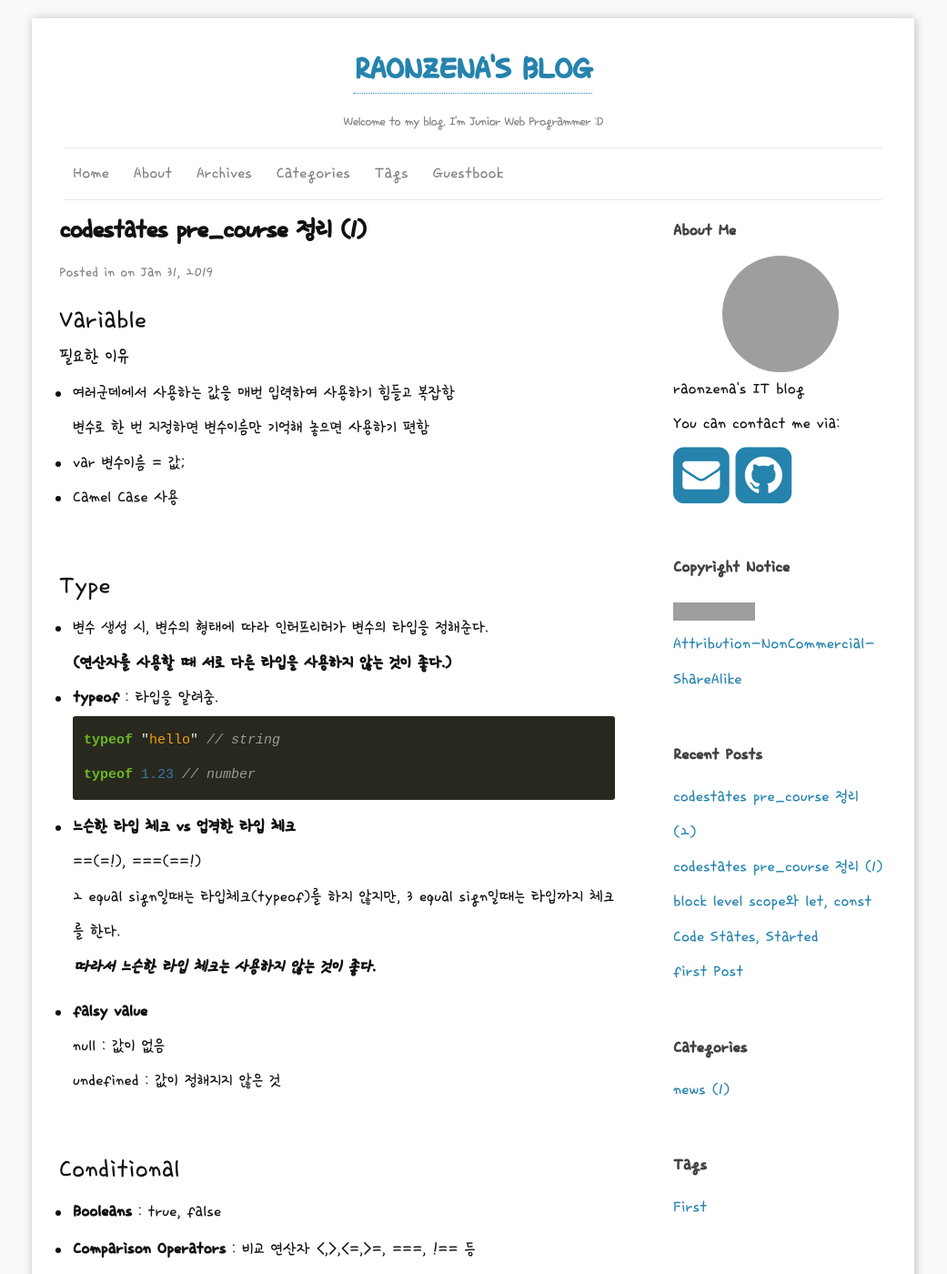
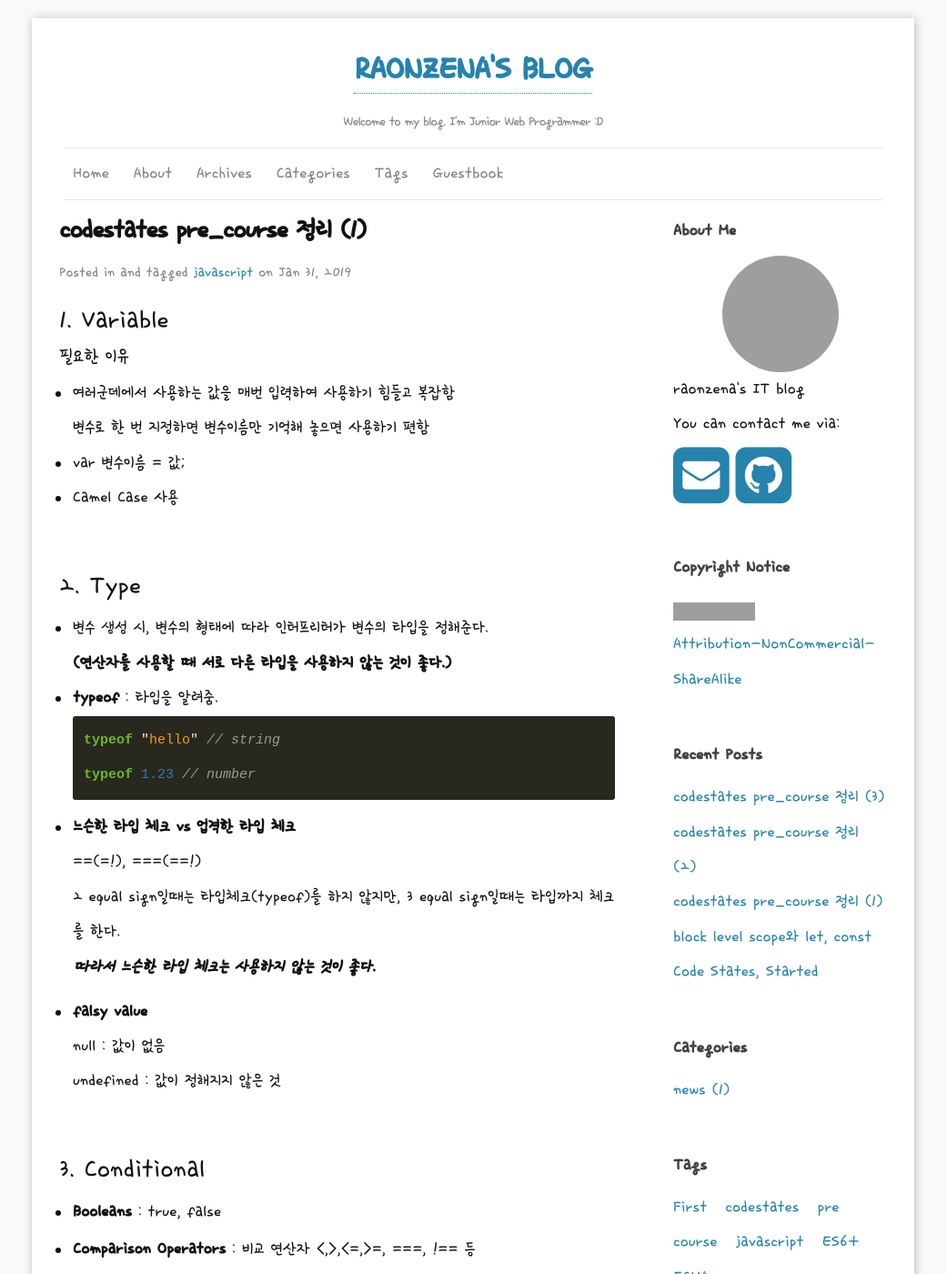
Before and after one commit to raonzena/raonzena.github.io, a Jekyll site: the page built from _posts/2019-01-31-04-fourth-post.markdown, in a window 1280 px wide and 1400 px high. Shown: the whole window at 91% size, without its empty margins (120-1161 px from the left). Built offline with Jekyll 4.4.1, drawn with Linux system fonts in a browser that asks for light colours; comment, search, counter and statistics services are not loaded; some of the changed text lies outside the part shown; grey boxes are pictures that could not be loaded.

Commit message:
20190201 update

```diff
--- a/_posts/2019-01-22-02-second-post.markdown
+++ b/_posts/2019-01-22-02-second-post.markdown
@@ -1,8 +1,15 @@
 ---
+published: true
 layout: post
 title:  "Code States, Started"
 date:   2019-01-22
+author: raonzena
+tags:
+- codestates
+- pre course
+comments: true
 ---
+
 
 대학교를 졸업하기 직전 프로그래밍을 하고 싶어서 국비학원에 다니게 되었다.
 부푼 꿈을 안고 갔던 그 곳에서 나는 다양한 사람들을 만났다.
--- a/_posts/2019-01-31-04-fourth-post.markdown
+++ b/_posts/2019-01-31-04-fourth-post.markdown
@@ -1,11 +1,15 @@
 ---
+published: true
 layout: post
 title:  "codestates pre_course 정리 (1)"
 date:   2019-01-31
-
+author: raonzena
+tags:
+- javascript
+comments: true
 ---
 
-# Variable #
+# 1. Variable #
 ### 필요한 이유 ###
 - 여러군데에서 사용하는 값을 매번 입력하여 사용하기 힘들고 복잡함
 변수로 한 번 지정하면 변수이름만 기억해 놓으면 사용하기 편함
@@ -14,7 +18,7 @@ date:   2019-01-31
 
 <br/>
 
-# Type #
+# 2. Type #
 - 변수 생성 시, 변수의 형태에 따라 인터프리터가 변수의 타입을 정해준다.
 **(연산자를 사용할 때 서로 다른 타입을 사용하지 않는 것이 좋다.)**
 - **typeof** : 타입을 알려줌.
@@ -34,7 +38,7 @@ undefined : 값이 정해지지 않은 것
 
 <br/>
 
-# Conditional #
+# 3. Conditional #
 
 - **Booleans** : true, false
 - **Comparison Operators** : 비교 연산자 <,>,<=,>=, ===, !== 등
```
Also changed, not shown: other parts of _posts/2019-01-31-04-fourth-post.markdown (+2 -2 lines), _posts/2019-01-29-03-third-post.markdown (+7 -1 lines), _posts/2019-01-31-05-post.markdown (+6 -2 lines), _posts/2019-02-01-06-post.markdown (added, +171 -0 lines).
